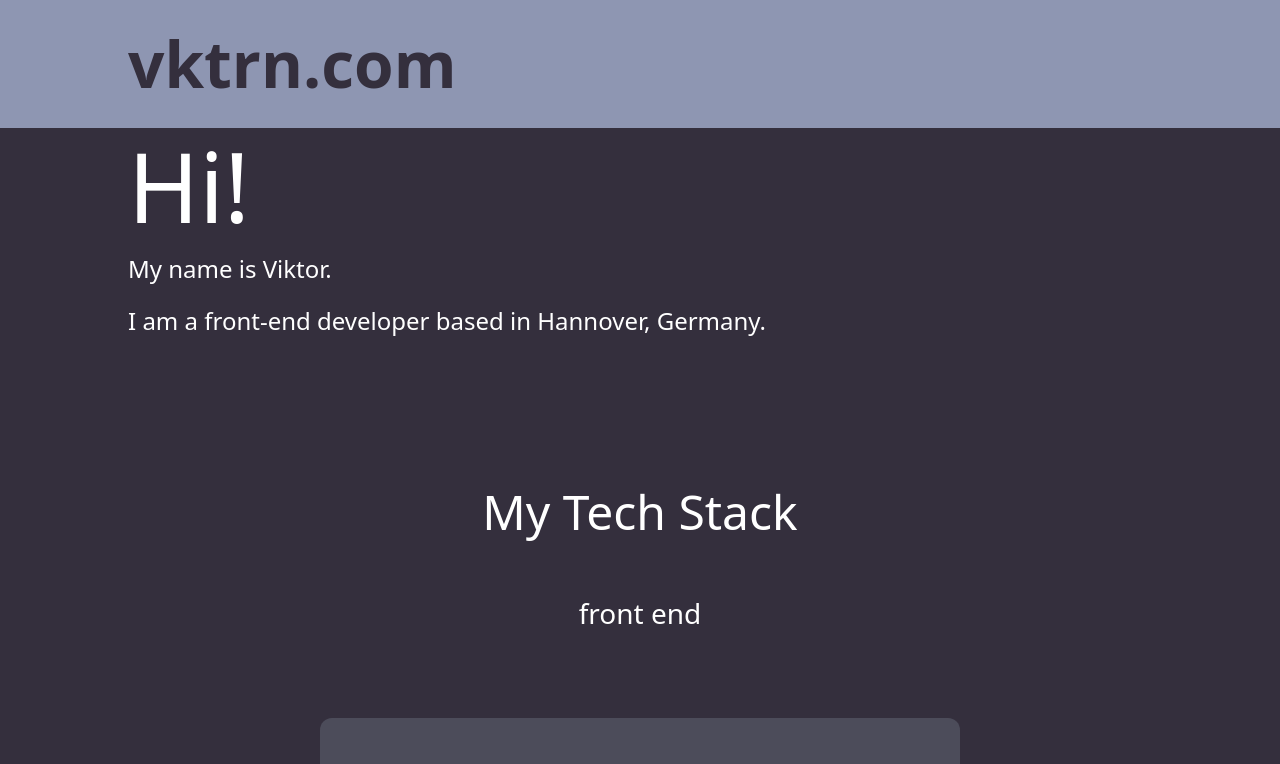
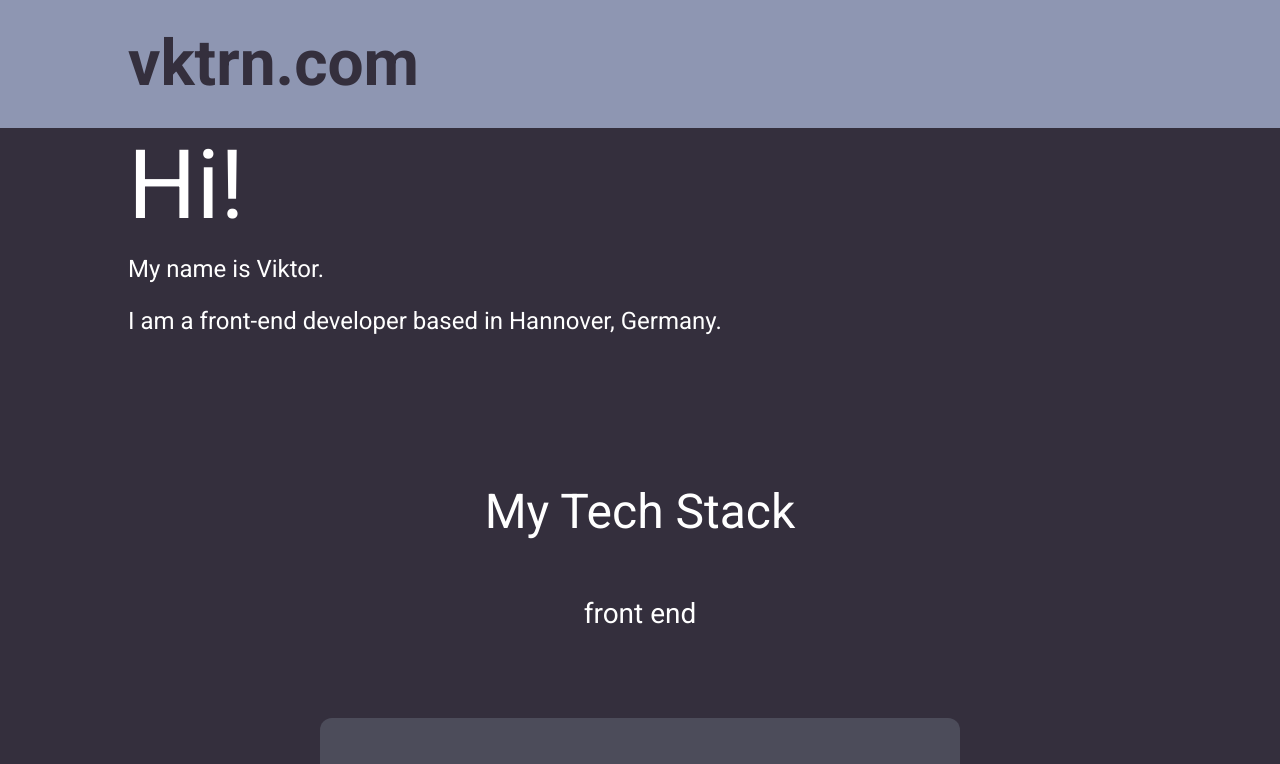
Before and after one commit to VKTRN/Portfolio, a React (Create React App) app: page / in a window 1280 px wide. Shown: the top 764 px of the page. Built offline with nearby package versions, Linux system fonts and the light colour scheme.

Commit message:
roboto font

```diff
--- a/public/index.html
+++ b/public/index.html
@@ -4,6 +4,9 @@
   <head>
     <meta charset="utf-8" />
     <meta name="viewport" content="width=device-width, initial-scale=1" />
+    <link rel="preconnect" href="https://fonts.googleapis.com">
+    <link rel="preconnect" href="https://fonts.gstatic.com" crossorigin>
+    <link href="https://fonts.googleapis.com/css2?family=Roboto:wght@300;400;700;900&display=swap" rel="stylesheet">
   </head>
 
   <body>
--- a/src/scss/_global.scss
+++ b/src/scss/_global.scss
@@ -1,3 +1,7 @@
+*{
+  font-family: 'Roboto', sans-serif;
+}
+
 button:focus, a:focus, input:focus{
   border: none !important;
 }
```
Also changed, not shown: src/scss/custom.scss (line endings or trailing spaces).
